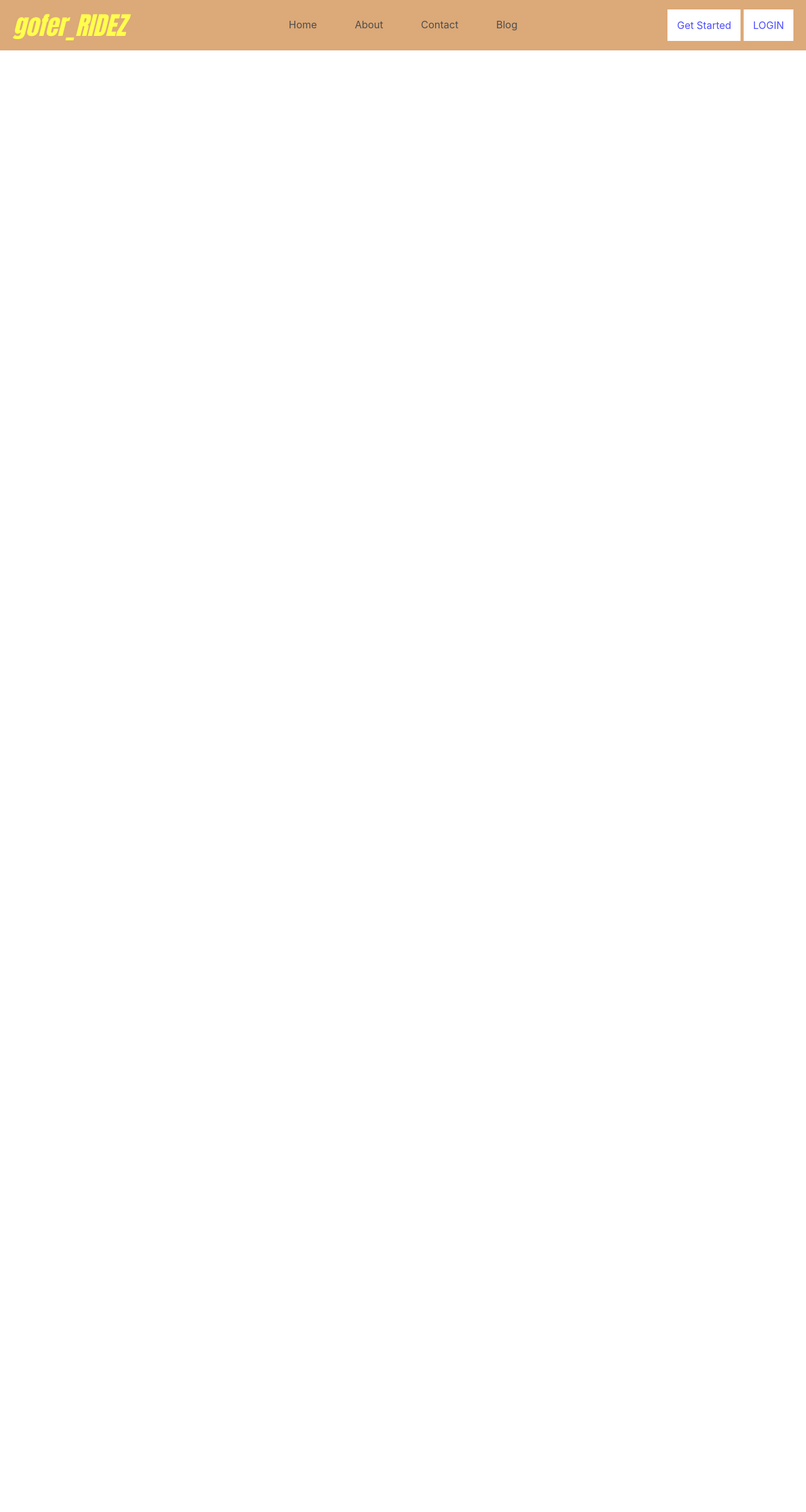
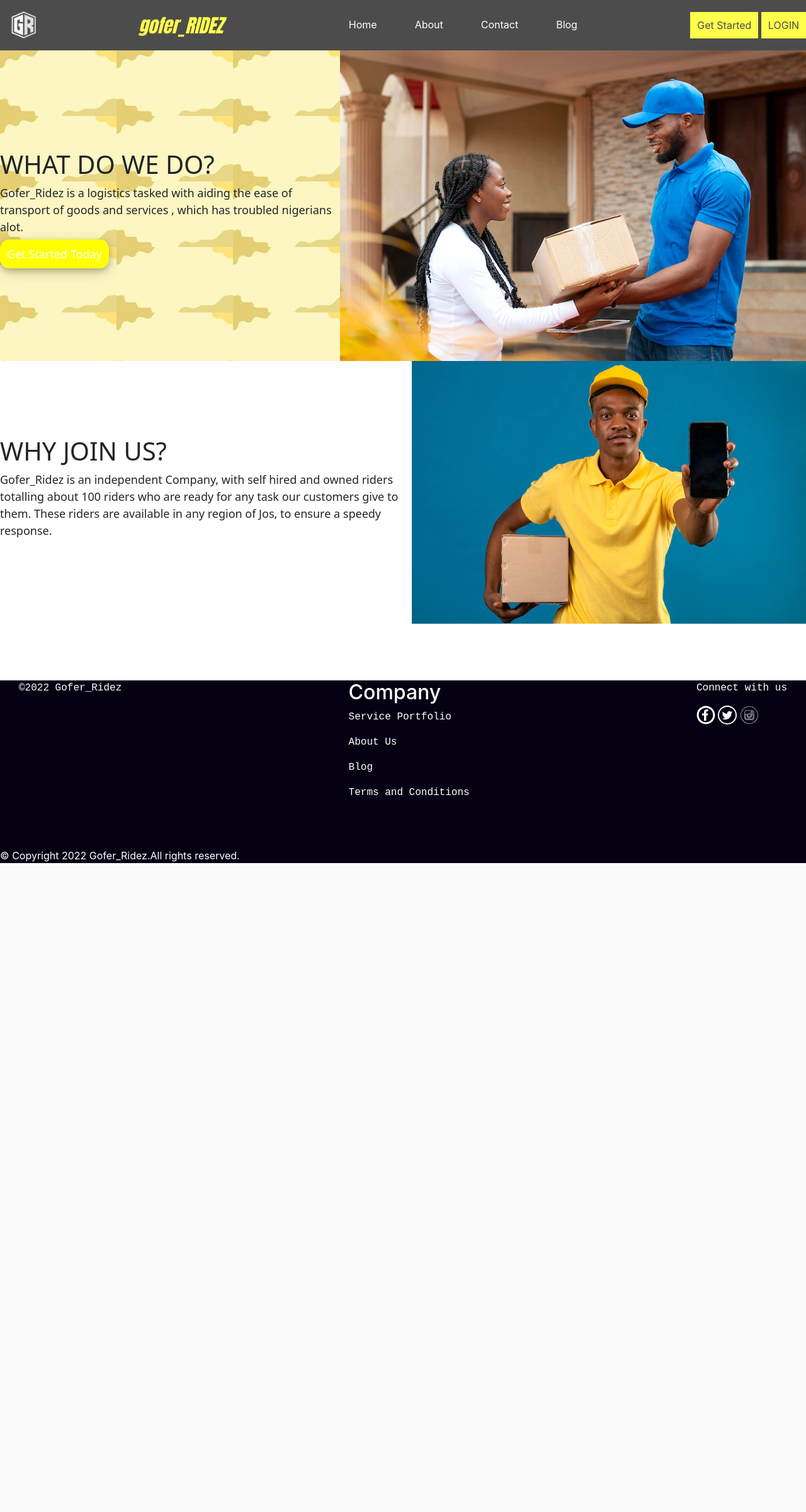
Before and after one commit to JaneMokobia/logisticsproject, a Flask app: page /about in a window 1280 px wide. Shown: the whole page at 63% size. After the commit the page ends 1370 px from the top, so only its background shows below. Run offline with Flask 2, Linux system fonts and the light colour scheme.

Commit message:
My contribution

```diff
--- a/static/styles/main.css
+++ b/static/styles/main.css
@@ -1,34 +1,47 @@
 body{
-    height:300vh;
+    padding: 0;
+    margin: 0;
 
+}
+section{
+    position: -webkit-sticky;
+    position: sticky;
+    top: 0;
+    overflow: visible;
 }
 .wrap{
     padding: 0;
     margin: 0;
+    position: -webkit-sticky;
+    position: sticky;
+    top: 0;
 
 }
 
 .main-container{
-    padding: 40px 20px ;
-    background-color:peru;
-    width: 100%;
-    height: 10vh;
+    position: -webkit-sticky;
+    position: sticky;
+    top: 0;
+    /* padding: 40px 20px ; */
+    background-color: black;
+    /* width: 100%; */
+    /* height: 10vh; */
     display: flex;
     justify-content: space-between;
     align-items: center;
-    position: fixed;
+    /* position: fixed; */
     opacity: 70%;
 
 }
 
 .main-container .brand-name{
     color: yellow;
-    font-size: 40px;
+    font-size: 30px;
     font-weight: 800;
     font-style: oblique;
     font-family: Impact, Haettenschweiler, 'Arial Narrow Bold', sans-serif;
     margin: 0;
-    padding-left:0px 20px ;
+    padding-left:0px 10px ;
 }
 
 .main-container .nav-bar a{
@@ -40,8 +53,12 @@ body{
 
 }
 
-.main-container .nav-bar ul{
-    color: black;
+.main-container .nav-bar ul a{
+    color: #fff;
+}
+
+.main-container .nav-bar ul {
+    color: white;
     display: flex;
     justify-content: space-between;
     align-items: center;
@@ -162,15 +179,9 @@ border-radius: 10px;
 
 }
 
-
-
-
-
-
-
-
-
-
+.closer a{
+    color: #fff;
+}
 
 .closer{
     margin-top: 90px;
@@ -205,3 +216,68 @@ border-radius: 10px;
 .box-4{
     flex: 1;
 } */
+
+.ayb1{
+    /* background-image: url(../img/close-up-delivery-person-giving-parcel-client_23-2149095900.webp);
+    background-size: contain;
+    background-repeat: no-repeat;
+    padding: 50px;
+    margin: 0;
+    height: 500px;
+    width: fit-content; */
+    display: flex;
+    align-items: center;
+    background-image: url(../img/back.jpeg);
+    font-size: large;
+    font-family: system-ui, -apple-system, BlinkMacSystemFont, 'Segoe UI', Roboto, Oxygen, Ubuntu, Cantarell, 'Open Sans', 'Helvetica Neue', sans-serif;
+}
+
+.firstayb{
+
+    flex-direction: column;
+    flex: 2;
+}
+.noj{
+    flex: 1;
+}
+
+.ayb1 a{
+    border: 1px solid yellow;
+    border-radius: 15px;
+    padding: 10px;
+    background-color: yellow;
+    text-decoration-line: none;
+    color: white;
+    box-shadow: 0 4px 8px 0 rgba(0, 0, 0, 0.2), 0 6px 20px 0 rgba(0, 0, 0, 0.19);
+}
+
+.ayb2{
+    display: flex;
+    align-items: center;
+    justify-content: space-between;
+    font-size: large;
+    font-family: system-ui, -apple-system, BlinkMacSystemFont, 'Segoe UI', Roboto, Oxygen, Ubuntu, Cantarell, 'Open Sans', 'Helvetica Neue', sans-serif;
+}
+
+.box-4 a :hover{
+    position: relative;
+    animation-name: trya;
+    animation-duration: 4s;
+    animation-delay: 0s;
+    animation-iteration-count: infinite;
+
+}
+
+@keyframes trya{
+    0% {left: 0px;}
+    25%{ top: 20px;}
+
+}
+.log a{
+    border: 1px solid yellow;
+    padding: 10px;
+    background-color: yellow;
+    text-decoration-line: none;
+    color: black;
+    box-shadow: 0 4px 8px 0 rgba(0, 0, 0, 0.2), 0 6px 20px 0 rgba(0, 0, 0, 0.19);
+}
--- a/templates/about.html
+++ b/templates/about.html
@@ -4,12 +4,12 @@
 
 <section>
     <div class="wrap">
-
         <div class="main-container">
+            <div class="logo"><img src="../static/img/logo2ed.png" alt="" width="80px"></div>
             <div class="brand-name">gofer_RIDEZ</div>
         <div class="nav-bar">
             <ul>
-        <li><a href="home page">Home</a></li>
+                <li><a href="home">Home</a></li>
                 <li><a href="about">About</a></li>
                 <li><a href="contact us">Contact</a></li>
                 <li><a href="Blog">Blog</a></li>
@@ -20,7 +20,70 @@
             <a href="Login">LOGIN</a>
         </div>
     </div>
+</section>
+<div class="ayb1">
+    <div class="firstayb">
+        <h1>WHAT DO WE DO?</h1>
+        <p>Gofer_Ridez is a logistics tasked with aiding the ease of transport of goods and services
+            , which has troubled nigerians alot.
+        </p>
+        <a href="Get STtred">Get Started Today</a>
     </div>
-</section>
+    <div class="noj">
+        <img src="../static/img/close-up-delivery-person-giving-parcel-client_23-2149095900.webp" alt="">
+
+    </div>
+</div>
+
+<div class="ayb2">
+    <div class="secayb">
+        <h1>WHY JOIN US?</h1>
+        <p>Gofer_Ridez is an independent Company, with self hired and owned riders totalling about 100 riders
+            who are ready for any task our customers give to them. These riders are available in any region of Jos, to ensure a speedy response.
+        </p>
+    </div>
+    <div class="noj">
+        <img src="../static/img/3.jpg" alt="">
+    </div>
+</div>
+
+
+
+<div class="closer">
+
+    <div class="scra">
+        <div class="box-1">
+            <p id="flaip">&copy;2022 Gofer_Ridez</p>
+        </div>
+
+        <div class="box-2">
+            <h2>Company</h2>
+            <a href=""><p>Service Portfolio</p></a>
+            <a href="about"><p>About Us</p></a>
+            <a href="Blog"><p>Blog</p></a>
+            <a href=""><p>Terms and Conditions</p></a>
+        </div>
+
+
+        <div class="box-4">
+            <p>Connect with us</p>
+            <a href="http://www.facebook.com"><img src="../static/img/940994_facebook_fb icon_icon.svg" alt="" width="30" ></a>
+            <a href="http://www.twitter.com"><img src="../static/img/2082466_connection_media_share_social_twitter_icon.svg" alt="" width="30" ></a>
+            <a href="http://www.instagram.com"><img src="../static/img/657787_circles_instagram_line_neon_pictures_icon.svg" alt="" width="30" ></a>
+
+        </div>
+
+
+    </div>
+
+
+    <div class="foot">
+        <footer>&copy; Copyright 2022 Gofer_Ridez.All rights reserved.</footer>
+    </div>
+
+</div>
+</div>
+
+
 
 {% endblock content%}
--- a/templates/layout.html
+++ b/templates/layout.html
@@ -18,7 +18,6 @@
         <script src="https://cdn.jsdelivr.net/npm/popper.js@1.14.3/dist/umd/popper.min.js" integrity="sha384-ZMP7rVo3mIykV+2+9J3UJ46jBk0WLaUAdn689aCwoqbBJiSnjAK/l8WvCWPIPm49" crossorigin="anonymous"></script>
         <script src="https://cdn.jsdelivr.net/npm/bootstrap@4.1.3/dist/js/bootstrap.min.js" integrity="sha384-ChfqqxuZUCnJSK3+MXmPNIyE6ZbWh2IMqE241rYiqJxyMiZ6OW/JmZQ5stwEULTy" crossorigin="anonymous"></script>
 
-
         <div class="closer">
 
             <div class="scra">
@@ -28,18 +27,18 @@
 
                 <div class="box-2">
                     <h2>Company</h2>
-                    <p>Service Portfolio</p>
-                    <p>About Us</p>
-                    <p>Blog</p>
-                    <p>Terms and Conditions</p>
+                    <a href=""><p>Service Portfolio</p></a>
+                    <a href="about"><p>About Us</p></a>
+                    <a href="Blog"><p>Blog</p></a>
+                    <a href=""><p>Terms and Conditions</p></a>
                 </div>
 
 
                 <div class="box-4">
                     <p>Connect with us</p>
-                    <a href="http://www.facebook.com"><img src="../huddle-landing-page-with-alternating-feature-blocks-master/images/940994_facebook_fb icon_icon.svg" alt="" width="30" ></a>
-                    <a href="http://www.twitter.com"><img src="../huddle-landing-page-with-alternating-feature-blocks-master/images/2082466_connection_media_share_social_twitter_icon.svg" alt="" width="30" ></a>
-                    <a href="http://www.instagram.com"><img src="../huddle-landing-page-with-alternating-feature-blocks-master/images/657787_circles_instagram_line_neon_pictures_icon.svg" alt="" width="30" ></a>
+                    <a href="http://www.facebook.com"><img src="../static/img/940994_facebook_fb icon_icon.svg" alt="" width="30" ></a>
+                    <a href="http://www.twitter.com"><img src="../static/img/2082466_connection_media_share_social_twitter_icon.svg" alt="" width="30" ></a>
+                    <a href="http://www.instagram.com"><img src="../static/img/657787_circles_instagram_line_neon_pictures_icon.svg" alt="" width="30" ></a>
 
                 </div>
 
```
Also changed, not shown: templates/home.html (+8 -9 lines), static/img/1.jpg (added), static/img/2.webp (added), static/img/2082466_connection_media_share_social_twitter_icon.svg (added), static/img/3.jpg (added), static/img/657787_circles_instagram_line_neon_pictures_icon.svg (added), static/img/940994_facebook_fb icon_icon.svg (added), static/img/GFdp.png (added), static/img/GFdped.png (added), static/img/back.jpeg (added), static/img/close-up-delivery-person-giving-parcel-client_23-2149095900.webp (added), static/img/close-up-delivery-person-giving-parcel-client_23-2149095913.webp (added), static/img/delivery-concept-portrait-happy-african-american-delivery-man-pointing-hand-present-box-package-isolated-grey-studio-background-copy-space_1258-1263.webp (added), static/img/delivery-service-with-masks-concept_23-2148497067.webp (added), 1 more files. Lines whose indentation alone changed are shown as unchanged.
